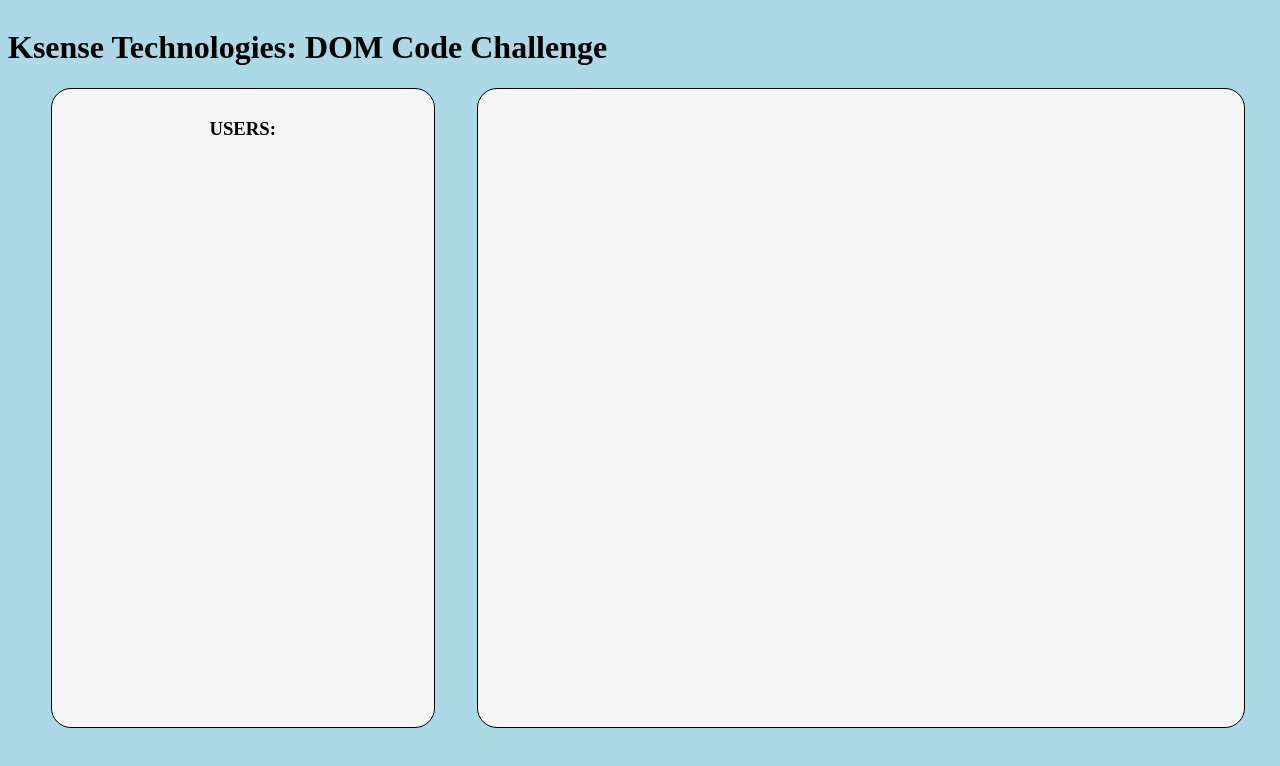
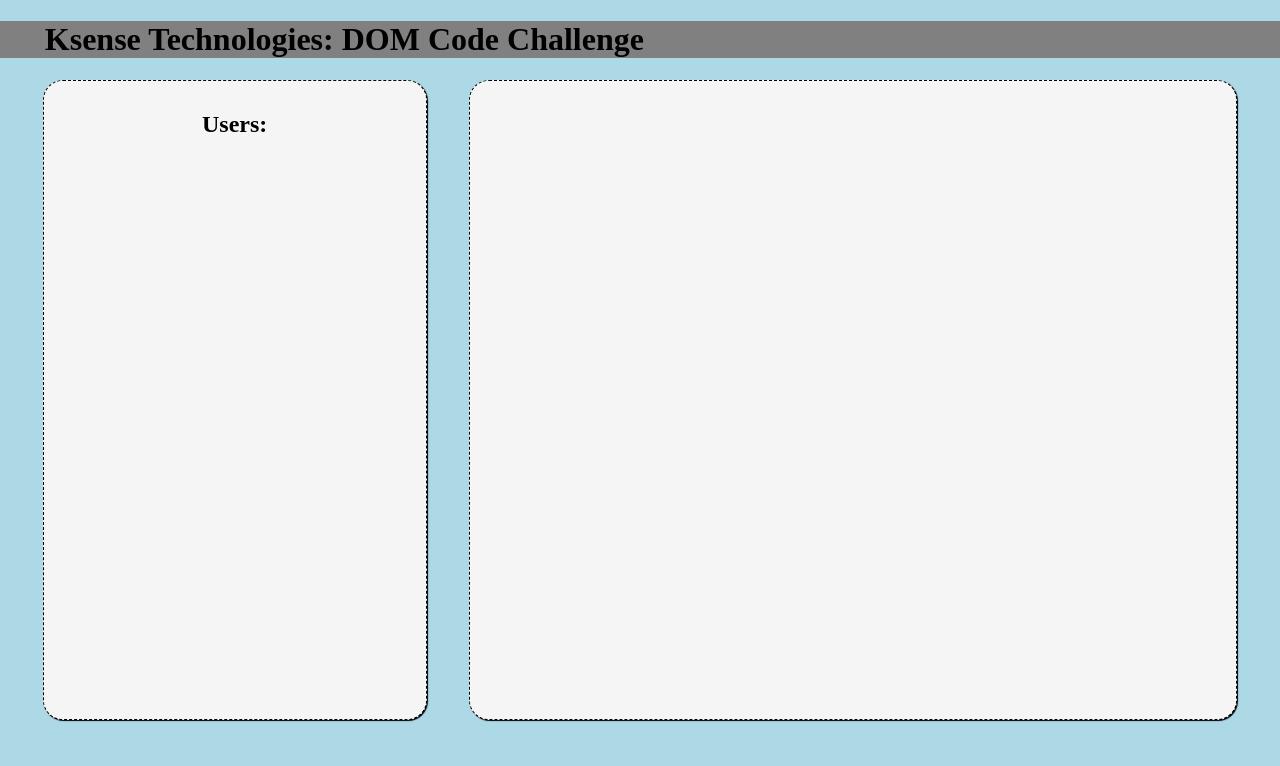
Before and after one commit to adevlinb/dom-challenge, a plain HTML site: page index.html in a window 1280 px wide. Drawn offline with Linux system fonts and the light colour scheme; no server answers.

Commit message:
adds basic styling

```diff
--- a/css/style.css
+++ b/css/style.css
@@ -9,6 +9,7 @@ body {
     flex-direction: column;
     overflow: hidden;
     background-color: lightblue;
+    margin: 0;
 }
 
 main {
@@ -19,14 +20,20 @@ main {
     justify-content: space-evenly;
 }
 
+h1 {
+    width: 100vw;
+    padding-left: 3.5vw;
+    background-color: gray;
+}
+
 main > div {
     height: 80vh;
     overflow-y: scroll;
     background-color: rgb(245, 245, 245);
-    border: 1px solid black;
+    border: 1.5px dashed black;
     border-radius: 20px;
     padding: 10px;
-
+    box-shadow: 1px 1px 1px;
 }
 
 main > div:nth-child(1) {
@@ -39,5 +46,4 @@ main > div:nth-child(2n) {
 
 .title {
     text-align: center;
-    text-transform: uppercase;
 }
--- a/index.html
+++ b/index.html
@@ -12,11 +12,11 @@
     <h1>Ksense Technologies: DOM Code Challenge </h1>
     <main>
         <div>
-            <h3 class="title">Users:</h3>
+            <h2 class="title">Users:</h2>
             <div id="users"></div>
         </div>
         <div>
-            <h3 class="title" id="selectedUser"></h3>
+            <h2 class="title" id="selectedUser"></h2>
             <div id="posts"></div>
         </div>
     </main>
--- a/js/main.js
+++ b/js/main.js
@@ -1,15 +1,7 @@
-/*----- constants -----*/
-
-
-
-
-
 /*----- app's state (variables) -----*/
 let users;
 let posts;
 let selectedUser;
-
-
 
 
 /*----- cached element references -----*/
@@ -18,14 +10,8 @@ let postsDiv = document.getElementById("posts")
 let postsHeaderEl = document.getElementById("selectedUser")
 
 
-
-
 /*----- event listeners -----*/
 usersDiv.addEventListener("click", handleUserClick);
-
-
-
-
 
 
 /*----- functions -----*/
@@ -60,7 +46,7 @@ function renderPosts() {
         postsHeaderEl.textContent = "Please Select A User On The Left"
     } else {
         console.log(selectedUser.name)
-        postsHeaderEl.textContent = selectedUser.name
+        postsHeaderEl.textContent = `${selectedUser.name}'s Posts:`
         posts.forEach(function(post, idx) {
             let title = document.createElement("h3");
             title.innerHTML = post.title
```
